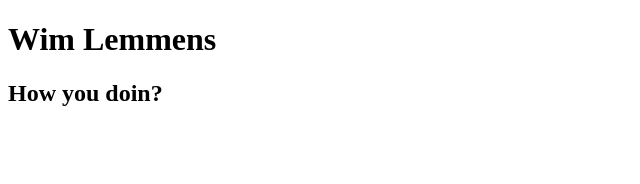
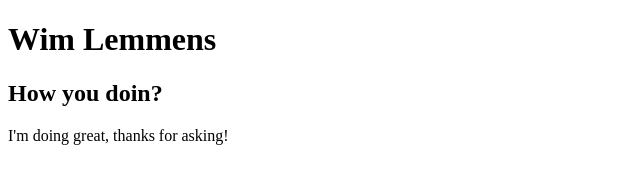
Before and after one commit to didgiman/didgiman.github.io, a plain HTML site: page index.html in a window 1280 px wide. Shown: the whole page, without its empty margins (0-640 px from the left). Drawn offline with Linux system fonts and the light colour scheme.

Commit message:
Added text

```diff
--- a/index.html
+++ b/index.html
@@ -8,5 +8,6 @@
 <body>
     <h1>Wim Lemmens</h1>
     <h2>How you doin?</h2>
+    <p>I'm doing great, thanks for asking!</p>
 </body>
 </html>
```
